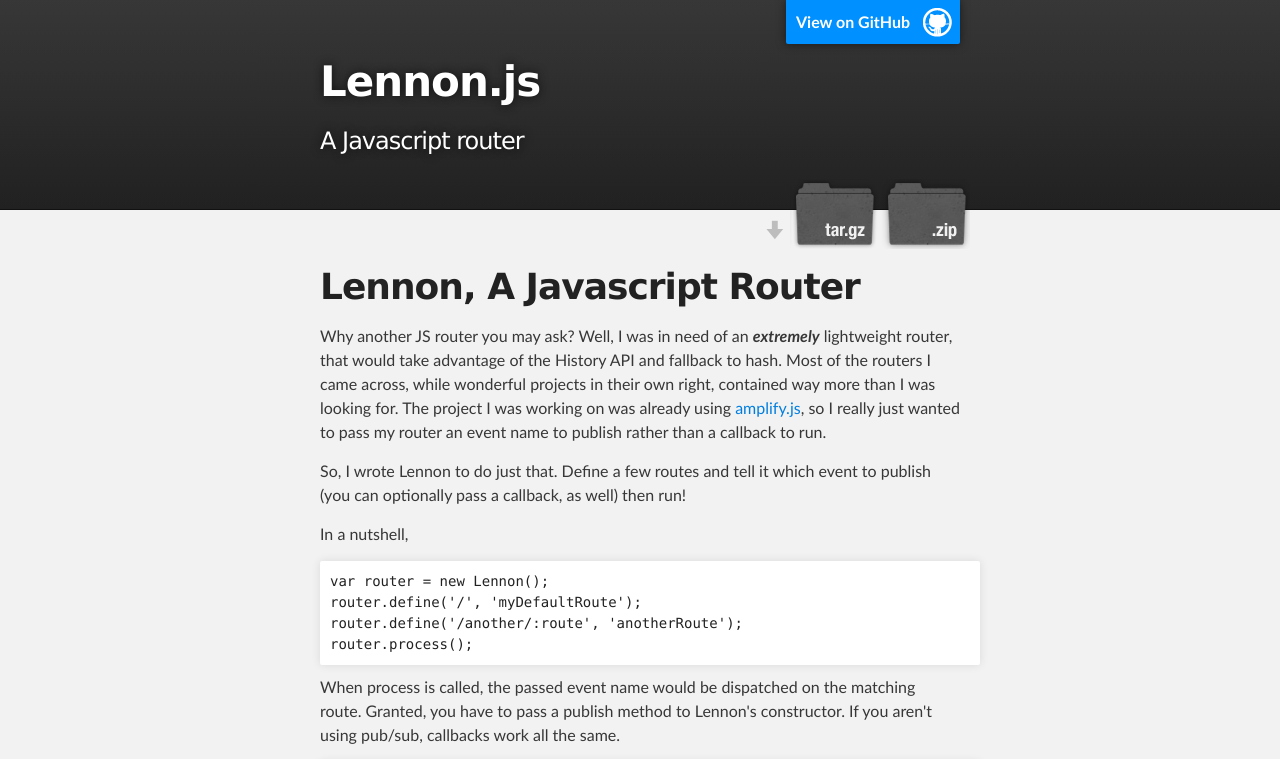
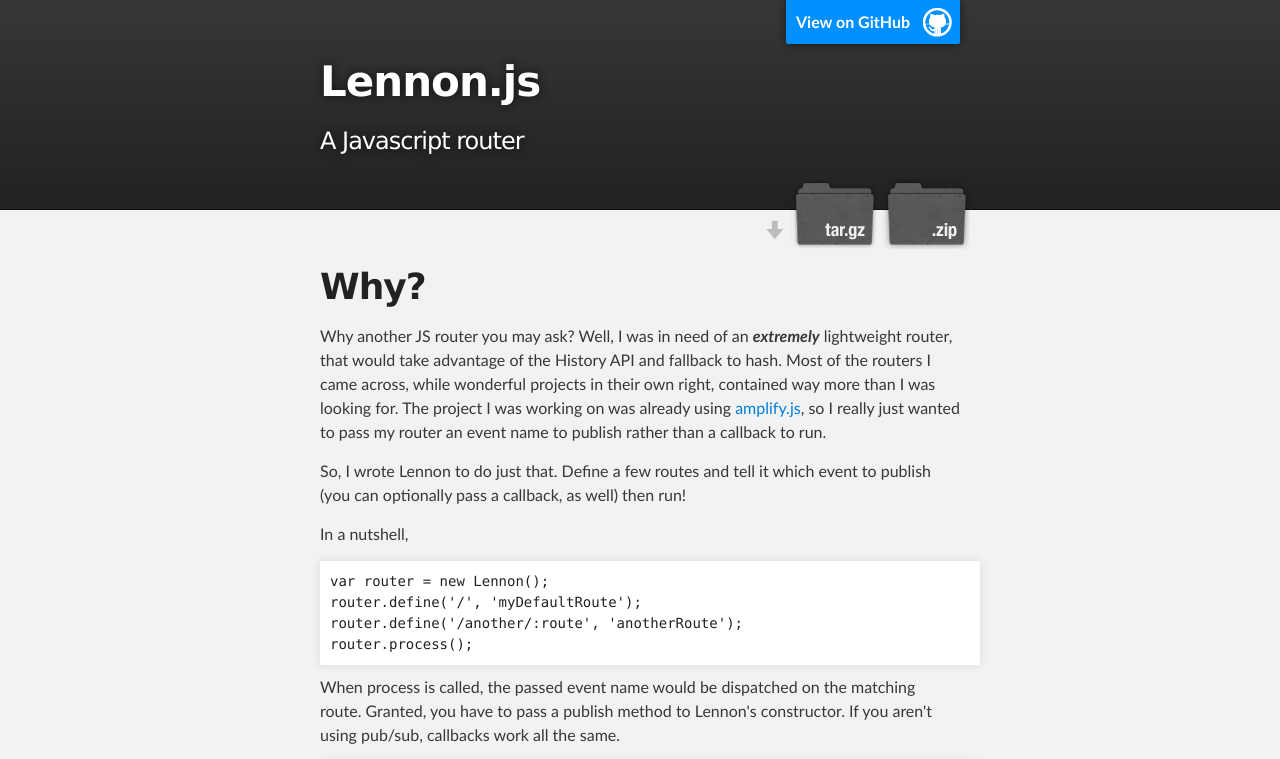
Before and after one commit to bpeacock/lennonjs, a plain HTML site: page index.html in a window 1280 px wide. Shown: the top 759 px of the page. Drawn offline with Linux system fonts and the light colour scheme.

```diff
--- a/index.html
+++ b/index.html
@@ -31,7 +31,7 @@
     <!-- MAIN CONTENT -->
     <div id="main_content_wrap" class="outer">
       <section id="main_content" class="inner">
-        <h1>Lennon, A Javascript Router</h1>
+        <h1>Why?</h1>
 
 <p>Why another JS router you may ask?  Well, I was in need of an <strong><em>extremely</em></strong> lightweight router, that would take advantage of the History API and fallback to hash.  Most of the routers I came across, while wonderful projects in their own right, contained way more than I was looking for.  The project I was working on was already using <a href="http://amplifyjs.com/">amplify.js</a>, so I really just wanted to pass my router an event name to publish rather than a callback to run.</p>
 
```
